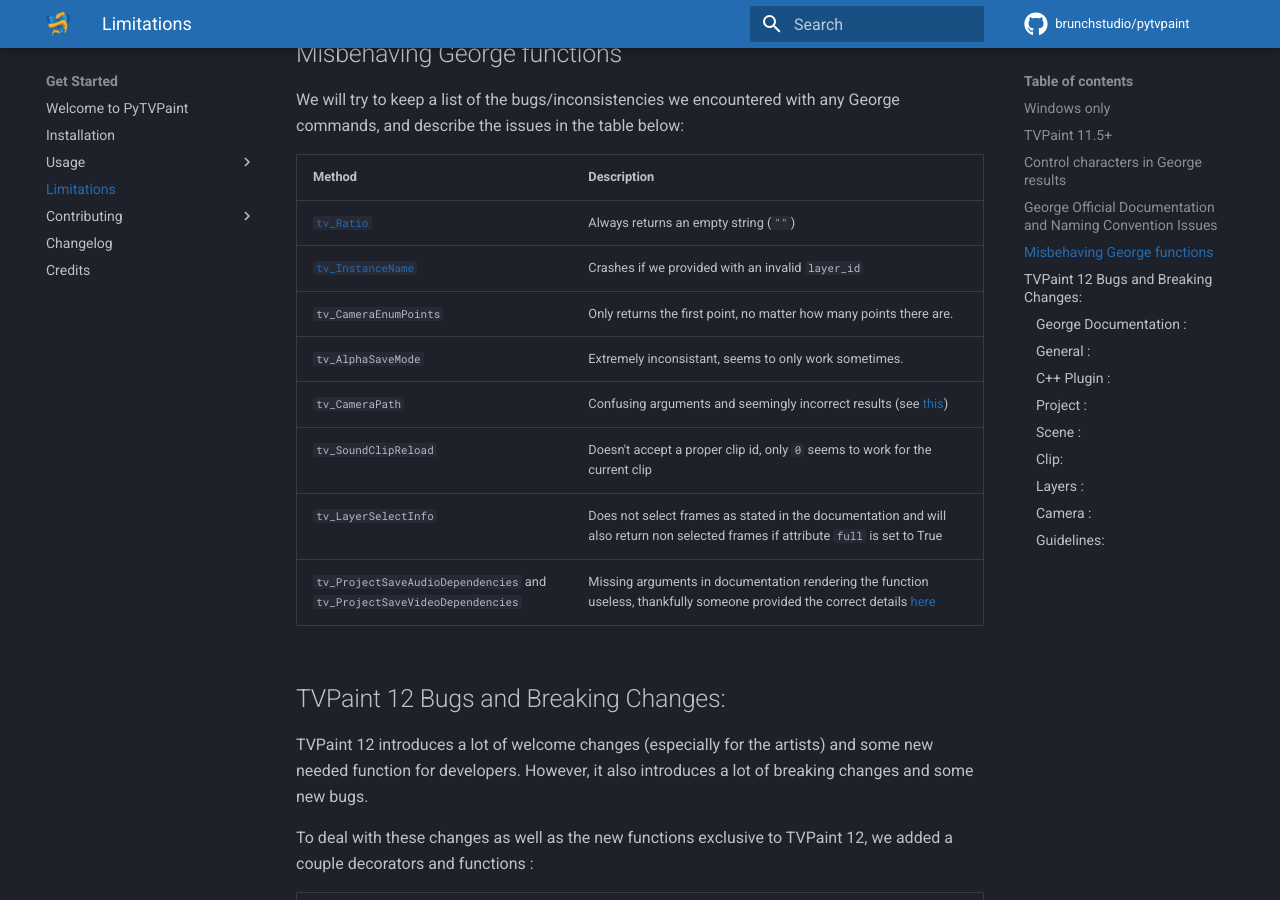
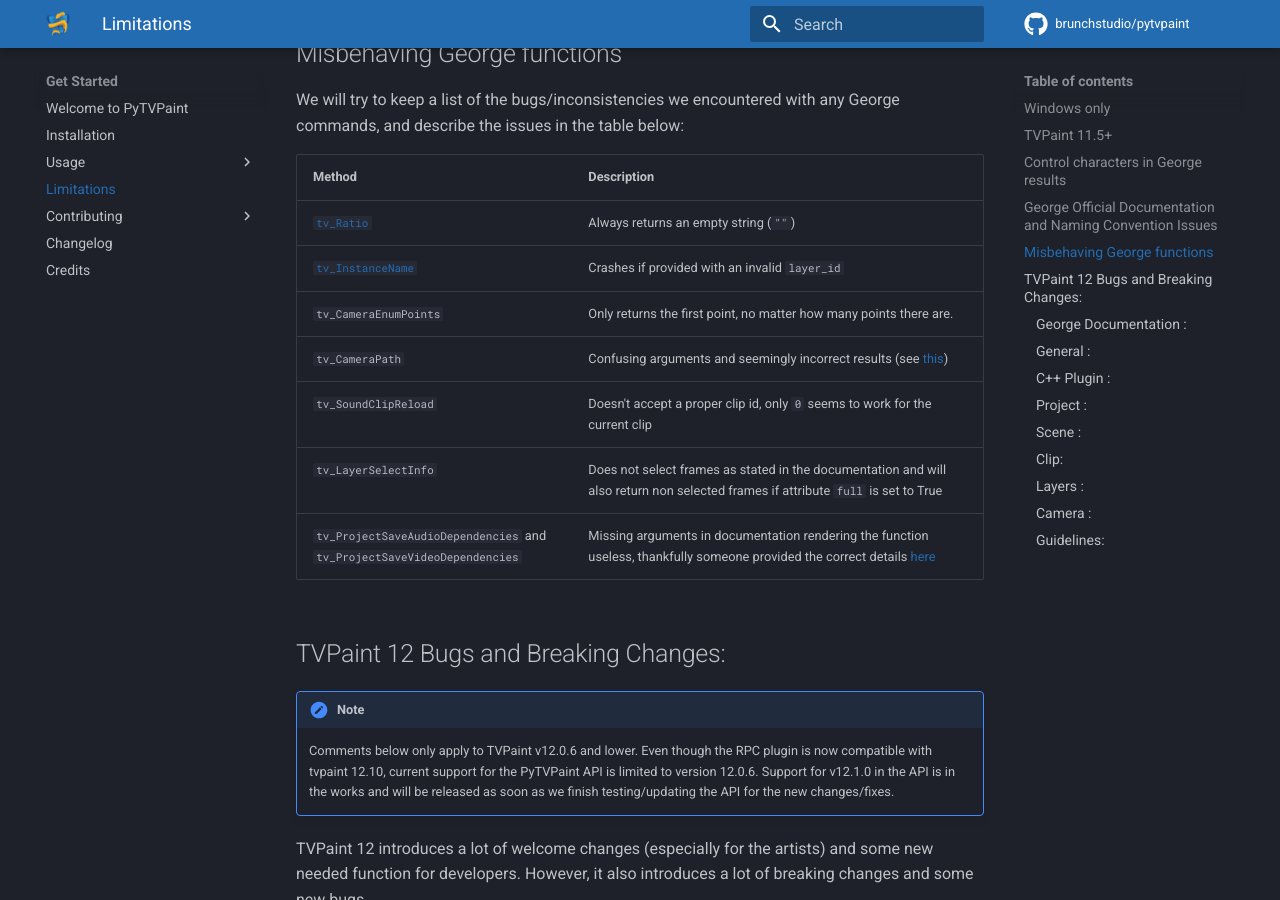
Before and after one commit to brunchstudio/pytvpaint, an MkDocs documentation site: the page built from docs/limitations.md, in a window 1280 px wide and 900 px high, scrolled down 2247 px. Built offline with MkDocs 1.6.1 and Material for MkDocs 9.7.7, drawn with Linux system fonts in a browser that asks for light colours; comment, search, counter and statistics services are not loaded; the version menu is left out.

Commit message:
UPDATE documentation/limitations comment

```diff
--- a/docs/limitations.md
+++ b/docs/limitations.md
@@ -90,9 +90,8 @@
 | Method                                                                               | Description                                                                                                                                                                |
 |:-------------------------------------------------------------------------------------|:---------------------------------------------------------------------------------------------------------------------------------------------------------------------------|
 | [`tv_Ratio`](api/george/project.md#pytvpaint.george.grg_project.tv_ratio)            | Always returns an empty string (`""`)                                                                                                                                      |
-| [`tv_InstanceName`](api/george/layer.md#pytvpaint.george.grg_layer.tv_instance_name) | Crashes if we provided with an invalid `layer_id`                                                                                                                          |
-| `tv_CameraEnumPoints`                                                                      | Only returns the first point, no matter how many points there are.                                                                                                         |
-| `tv_AlphaSaveMode`                                                                      | Extremely inconsistant, seems to only work sometimes.                                                                                                                      |
+| [`tv_InstanceName`](api/george/layer.md#pytvpaint.george.grg_layer.tv_instance_name) | Crashes if provided with an invalid `layer_id`                                                                                                                          |
+| `tv_CameraEnumPoints`                                                                      | Only returns the first point, no matter how many points there are.                                                                                                       |
 | `tv_CameraPath`                                                                      | Confusing arguments and seemingly incorrect results (see [this](https://forum.tvpaint.com/viewtopic.php?t=15677))                                                          |
 | `tv_SoundClipReload`                                                                 | Doesn't accept a proper clip id, only `0` seems to work for the current clip                                                                                               |
 | `tv_LayerSelectInfo`                                                                 | Does not select frames as stated in the documentation and will also return non selected frames if attribute `full` is set to True                                          |
@@ -100,6 +99,12 @@
 
 
 ## TVPaint 12 Bugs and Breaking Changes:
+
+!!! note
+
+    Comments below only apply to TVPaint v12.0.6 and lower. Even though the RPC plugin is now compatible with
+    tvpaint 12.10, current support for the PyTVPaint API is limited to version 12.0.6. Support for v12.1.0 in the API
+    is in the works and will be released as soon as we finish testing/updating the API for the new changes/fixes.
 
 TVPaint 12 introduces a lot of welcome changes (especially for the artists) and some new needed function for developers.
 However, it also introduces a lot of breaking changes and some new bugs.
```
